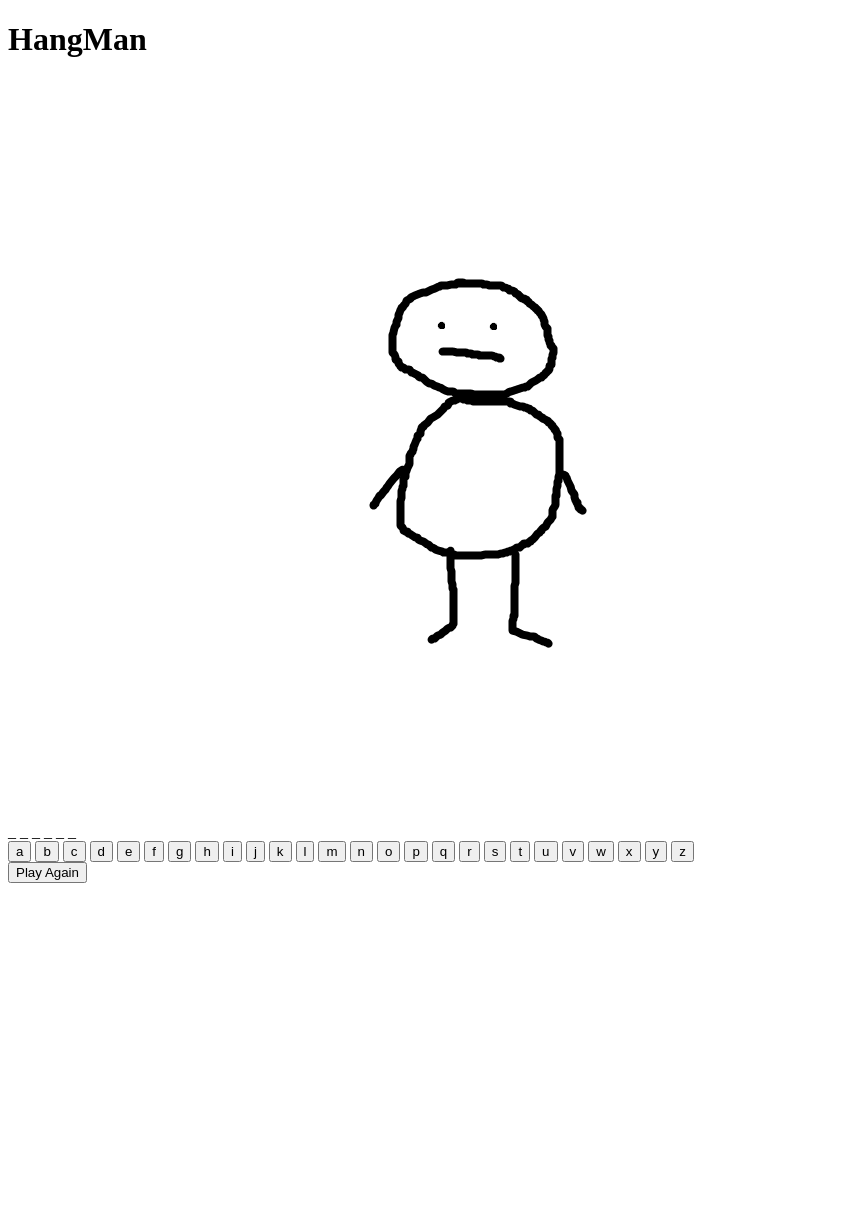
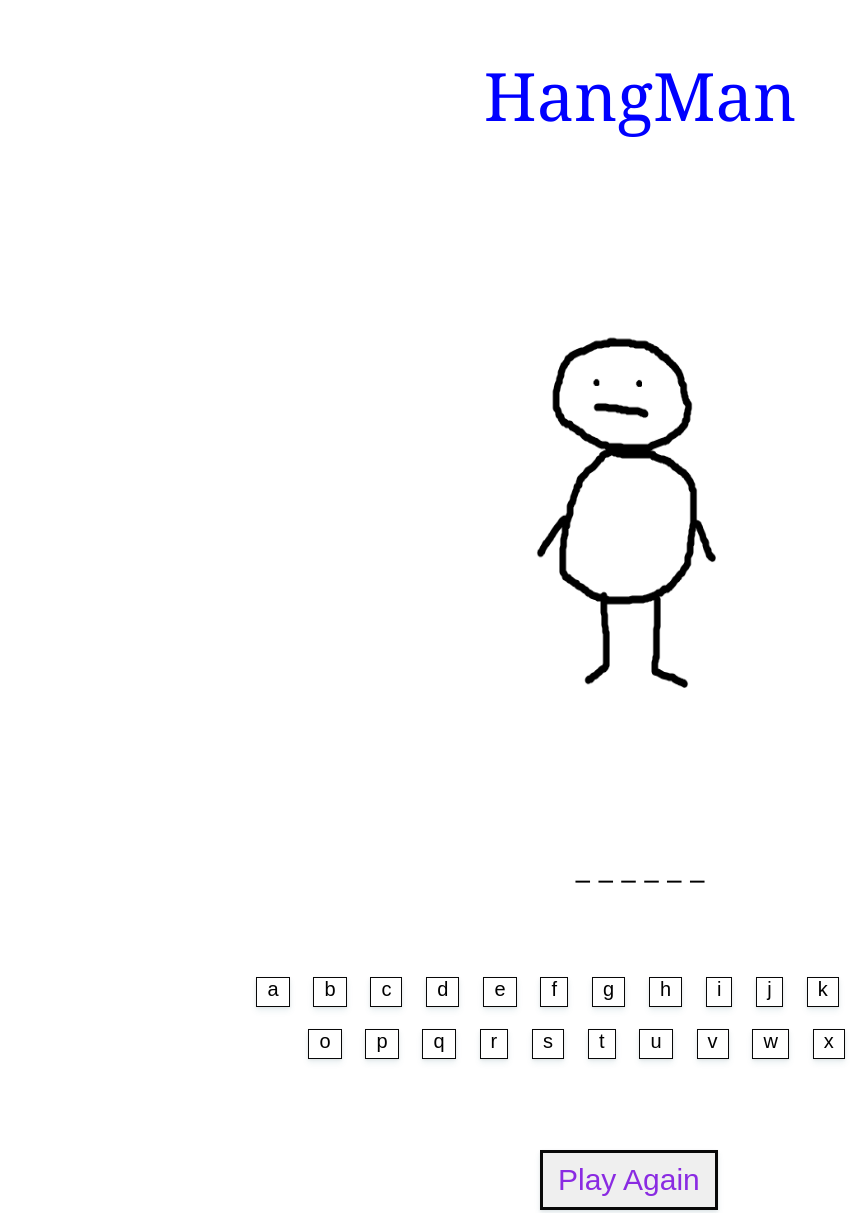
Before and after one commit to Maxific/GameHang, a plain HTML site: page index.html in a window 1280 px wide. Shown: the whole page, without its empty margins (0-850 px from the left). Before the commit the page ends 891 px from the top, so only its background shows below. Drawn offline with Linux system fonts and the light colour scheme.

Commit message:
add styles

```diff
--- a/index.html
+++ b/index.html
@@ -5,6 +5,7 @@
     <meta http-equiv="X-UA-Compatible" content="IE=edge">
     <meta name="viewport" content="width=device-width, initial-scale=1.0">
     <title>Document</title>
+    <link rel="stylesheet" href="main.css">
 </head>
 <body>
     <h1>HangMan</h1>
@@ -16,7 +17,7 @@
 
         <div class="word" id="word"></div>
 
-        <div id="keyboard"></div>
+        <div class="keyboard" id="keyboard"></div>
     </div>
 
     <div class="popup-container" id="popup-container">
--- a/main.css
+++ b/main.css
@@ -6,3 +6,99 @@
     padding: 0;
     box-sizing: border-box;
 }
+
+h1{
+    width: 360px;
+    height: 100px;
+    margin: 0 auto;
+    text-align: center;
+    margin-top: 50px;
+    font-size: 50pt;
+    font-family: Cambria, Cochin, Georgia, Times, 'Times New Roman', serif;
+    font-weight: 300;
+    color: blue;
+}
+
+.game-container{
+    width: 1200px;
+    height: 100vh;
+}
+
+.manImg{
+    width: 800px;
+    height: 700px;
+    margin: 0 auto;
+}
+
+.manImg img{
+    width: 800px;
+    height: 700px;
+}
+
+.word{
+    width: 350px;
+    height: 120px;
+    margin: 0 auto;
+    text-align: center;
+    font-size: 28px;
+    font-family: Verdana, Geneva, Tahoma, sans-serif;
+
+}
+
+.keyboard{
+    width: 800px;
+    height: 180px;
+    margin: 0 auto;
+    text-align: center;
+    font-size: 28px;
+    font-family: Verdana, Geneva, Tahoma, sans-serif;
+}
+
+.keyboard button{
+    padding: 0 10px 5px 10px;
+	margin: 0 15px 15px 0;
+	outline: none;
+	border: 1px solid rgb(8, 8, 8);
+	font-size: 20px;
+	font-weight: 200;
+    text-align: center;
+
+	color: black;
+    background-color: #fff;
+	box-shadow: 0 4px 6px rgb(65 132 144 / 10%), 0 1px 3px rgb(0 0 0 / 8%);
+
+
+}
+
+.keyboard button:disabled{
+	background-color: #eee;
+	border-color: #eee;
+	color: #444;
+	cursor: not-allowed;
+}
+
+.keyboard button:hover {
+	transition: all 0.2s;
+	box-shadow: 0 7px 14px rgb(65 132 144 / 10%), 0 3px 6px rgb(0 0 0 / 8%);
+}
+
+.popup-container{
+    width: 200px;
+    height: 50px;
+    margin: 0 auto;
+    margin-bottom: 50px;
+}
+
+.popup-container button{
+    border: 3px solid rgb(8, 8, 8);
+    padding: 10px 15px 10px 15px;
+    font-size: 30px;
+    color: blueviolet;
+    text-align: center;
+    box-shadow: 0 4px 6px rgb(65 132 144 / 10%), 0 1px 3px rgb(0 0 0 / 8%);
+}
+
+.popup-container button:hover {
+	transition: all 0.2s;
+	box-shadow: 0 7px 14px rgba(7, 234, 22, 0.1), 0 3px 6px rgb(0 0 0 / 8%);
+}
```
Also changed, not shown: generateFunction.js (added).
